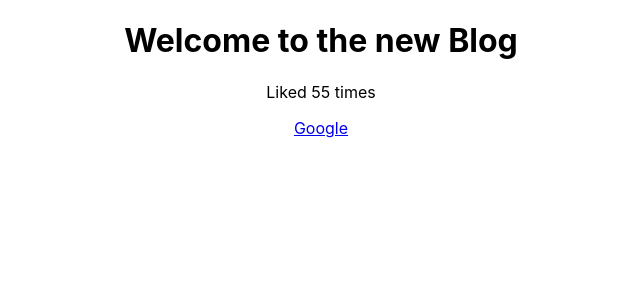
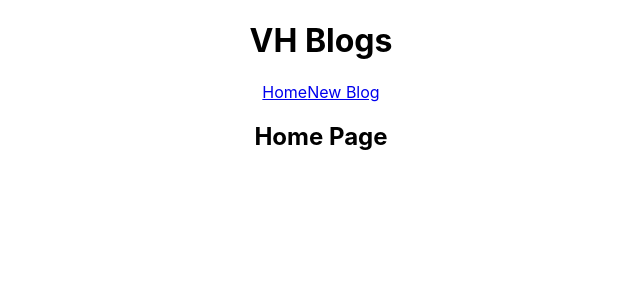
Before and after one commit to vhillyjay/GreenGrape, a React (Create React App) app: page / in a window 1280 px wide. Shown: the top 300 px of the page, without its empty margins (319-959 px from the left). Built offline with nearby package versions, Linux system fonts and the light colour scheme.

Commit message:
multiple components

```diff
--- a/src/App.js
+++ b/src/App.js
@@ -1,20 +1,27 @@
-import logo from './logo.svg';
+// import logo from './logo.svg';
   // react logo
 import './App.css';
+import Navbar from './Navbar';
+  // imported from Navbar.js
+import Home from './Home';
+  // imported from Home.js
 
 function App() {
-  const title = "Welcome to the new Blog";
-  const likes = 55;
-  const link = "http://www.google.com";
+  // const title = "Welcome to the new Blog";
+  // const likes = 55;
+  // const link = "http://www.google.com";
     // string number array allowed
     // objects not allowed
 
   return (
     <div className="App">
+      <Navbar />
+        {/* from import Navbar at the top */}
       <div className='content'>
-        <h1> {title} </h1>
+        <Home />
+        {/* <h1> {title} </h1>
         <p>Liked  {likes} times</p>
-        <a href={link}>Google</a>
+        <a href={link}>Google</a> */}
       </div>
       {/* <header className="App-header">
         <img src={logo} className="App-logo" alt="logo" />
--- /dev/null
+++ b/src/Home.js
@@ -0,0 +1,9 @@
+const Home = () => {
+    return (
+        <div className="home">
+            <h2>Home Page</h2>
+        </div>
+     );
+}
+
+export default Home;
--- /dev/null
+++ b/src/Navbar.js
@@ -0,0 +1,13 @@
+const Navbar = () => {
+    return (
+        <div className="navbar">
+            <h1>VH Blogs</h1>
+            <div className="links">
+                <a href="/">Home</a>
+                <a href="/create">New Blog</a>
+            </div>
+        </div>
+     );
+}
+
+export default Navbar;
```
